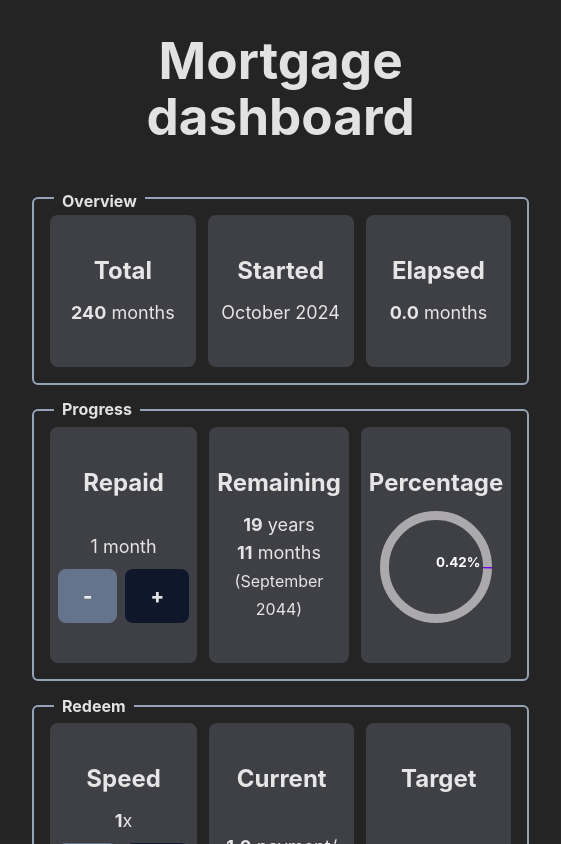
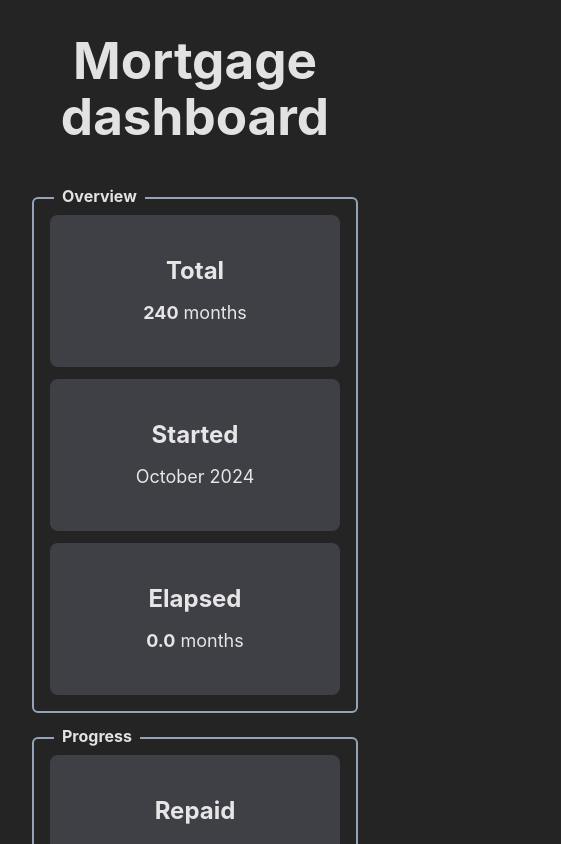
Before and after one commit to nicolasgasco/mortgage_dashboard, a React (Vite) app in the folder app/: page / in a window 390 px wide. Shown: the top 844 px of the page, 561 px wide, since content can reach past the window. Built offline with nearby package versions, Linux system fonts and the light colour scheme.

Commit message:
Improve Mobile styles

```diff
--- a/app/src/components/MinusPlusButtons.tsx
+++ b/app/src/components/MinusPlusButtons.tsx
@@ -9,8 +9,8 @@ export const MinusPlusButtons = ({
 }: MinusPlusButtonsProps): JSX.Element => {
   return (
     <div className="flex w-full gap-2">
-      <button type="button" className="bg-slate-500 font-extrabold text-xl px-6 sm:py-0" aria-label="Subtract" onClick={onDecrease}>-</button>
-      <button type="button" className="bg-slate-900 font-extrabold text-xl px-6 sm:py-0" aria-label="Add" onClick={onIncrease}>+</button>
+      <button type="button" className="bg-slate-500 font-extrabold text-xl px-8 sm:px-6 sm:py-0" aria-label="Subtract" onClick={onDecrease}>-</button>
+      <button type="button" className="bg-slate-900 font-extrabold text-xl px-8 sm:px-6 sm:py-0" aria-label="Add" onClick={onIncrease}>+</button>
     </div>
   )
 }
--- a/app/src/components/Section.tsx
+++ b/app/src/components/Section.tsx
@@ -6,8 +6,8 @@ interface SectionProps extends PropsWithChildren {
 
 export const Section = ({ title, children }: SectionProps): JSX.Element => {
   return (
-    <div className="flex gap-3 justify-center border-slate-400 border-2 rounded-md p-4 relative my-1">
-      <h2 className="font-bold text-md absolute px-2" style={{ left: 20, top: '-5%', background: '#242424' }}>{title}</h2>
+    <div className="flex flex-col md:flex-row gap-3 justify-center border-slate-400 border-2 rounded-md p-4 relative my-1">
+      <h2 className="font-bold text-md absolute px-2" style={{ left: 20, top: -15, background: '#242424' }}>{title}</h2>
       {children}
     </div >
   )
```
Also changed, not shown: 1 other file (tests, documents, lock files or other folders).
